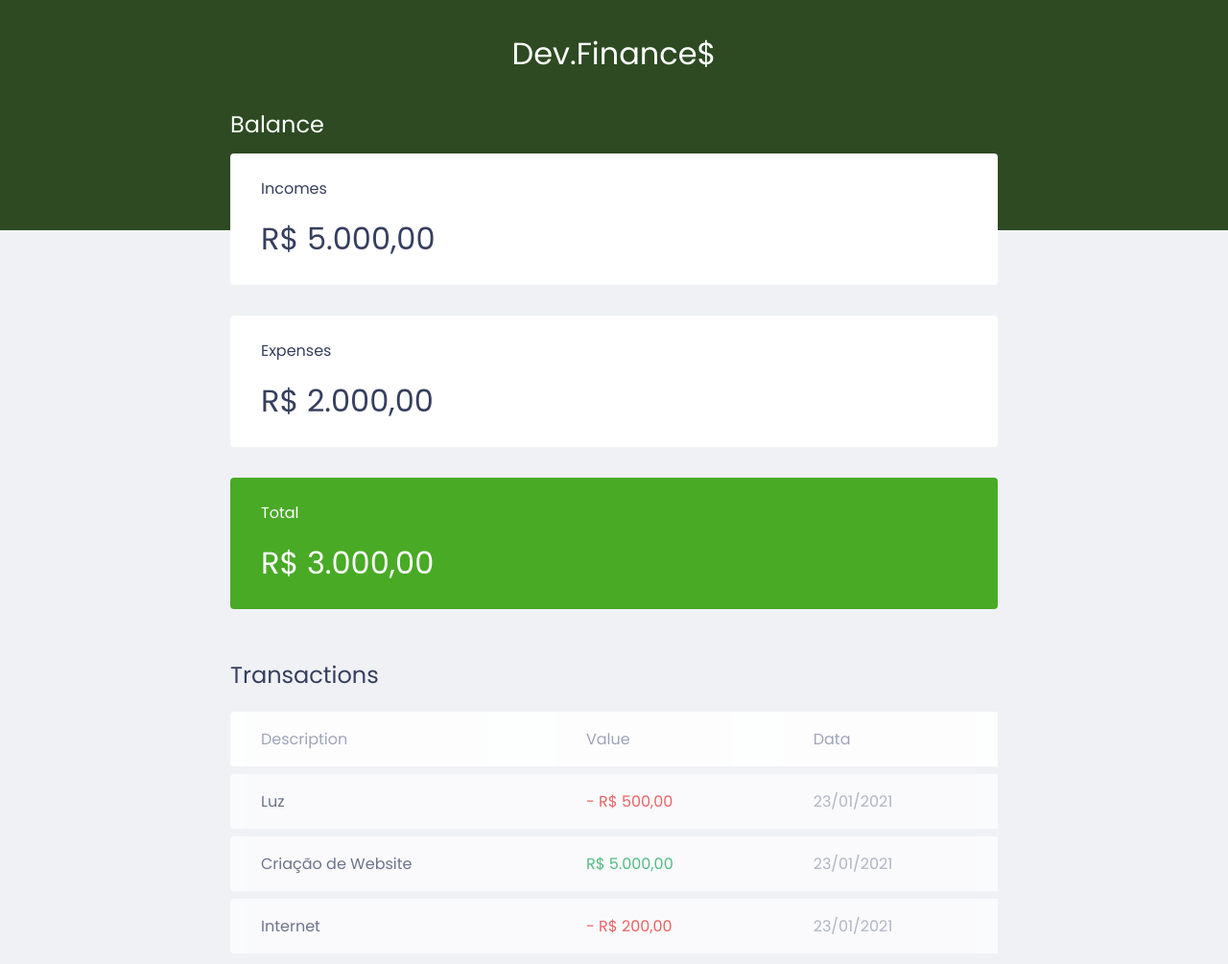
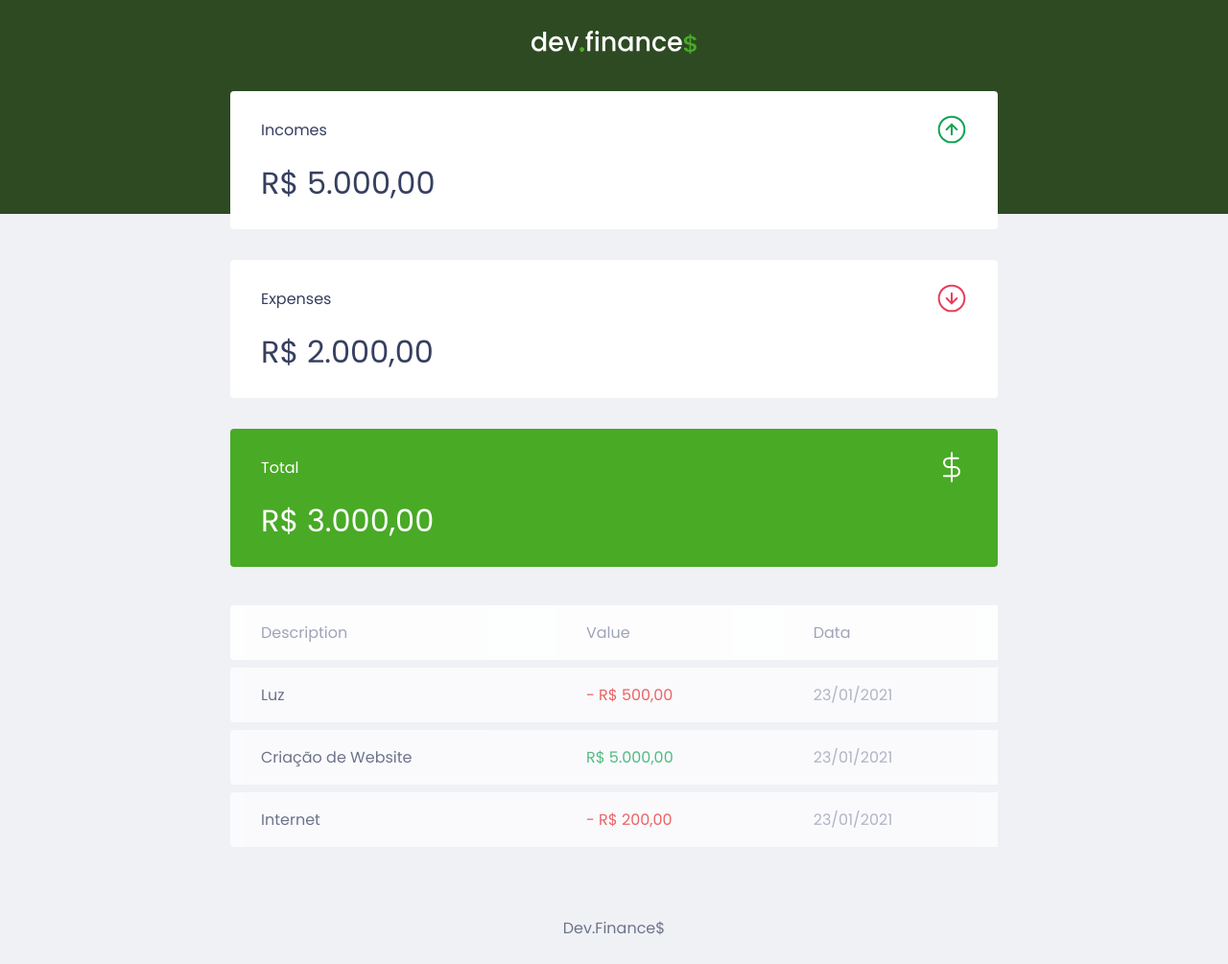
Before and after one commit to ThiagoTatico/Dev.Finances, a plain HTML site: page index.html in a window 1280 px wide. Shown: the top 1005 px of the page at 96% size. Drawn offline with Linux system fonts and the light colour scheme; a script that the page names is missing.

Commit message:
Add modifications in html and css

```diff
--- a/index.html
+++ b/index.html
@@ -15,31 +15,40 @@
 
   <body>
     <header>
-      <h1 id="logo">Dev.Finance$</h1>
+      <img src="./images/logo.svg" alt="Dev Finances Logo">
     </header>
 
     <main class="container">
       <section id="balance">
-        <h2>Balance</h2>
+        <h2 class="sr-only">Balance</h2>
 
         <div class="card">
-          <h3>Incomes</h3>
+          <h3>
+            <span>Incomes</span>
+            <img src="./images/income.svg" alt="image of green arrow pointing up">
+          </h3>
           <p>R$ 5.000,00</p>
         </div>
 
         <div class="card">
-          <h3>Expenses</h3>
+          <h3>
+            <span>Expenses</span>
+            <img src="./images/expense.svg" alt="image of red arrow pointing down">
+          </h3>
           <p>R$ 2.000,00</p>
         </div>
 
         <div class="card total">
-          <h3>Total</h3>
+          <h3>
+            <span>Total</span>
+            <img src="./images/total.svg" alt="image of Cash symbol">
+          </h3>
           <p>R$ 3.000,00</p>
         </div>
       </section>
 
       <section id="transactions">
-        <h2>Transactions</h2>
+        <h2 class="sr-only">Transactions</h2>
 
         <table id="dataTable">
           <thead>
--- a/style.css
+++ b/style.css
@@ -13,6 +13,18 @@
 body {
   background: #f0f1f5;
   font-family: 'Poppins', sans-serif;
+}
+
+.sr-only {
+  position: absolute;
+  width: 1px;
+  height: 1px;
+  padding: 0;
+  margin: -1px;
+  overflow: hidden;
+  clip: rect(0, 0, 0, 0);
+  white-space: nowrap;
+  border-width: 0;
 }
 
 .container {
@@ -33,11 +45,6 @@ header {
   background: #2d4a22;
   padding: 2rem 0 10rem;
   text-align: center;
-}
-
-#logo {
-  color: #fff;
-  font-weight: 400;
 }
 
 /* Balance ================================================================= */
@@ -62,6 +69,9 @@ header {
 .card h3 {
   font-weight: normal;
   font-size: 1rem;
+  display: flex;
+  align-items: center;
+  justify-content: space-between;
 }
 
 .card p {
```
